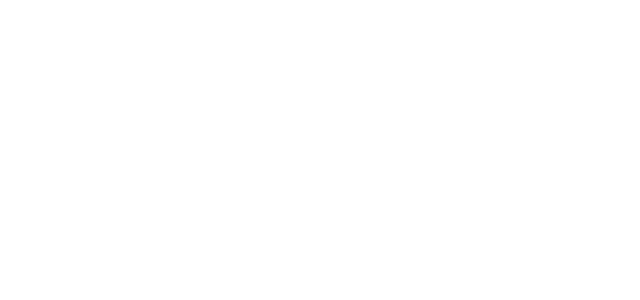
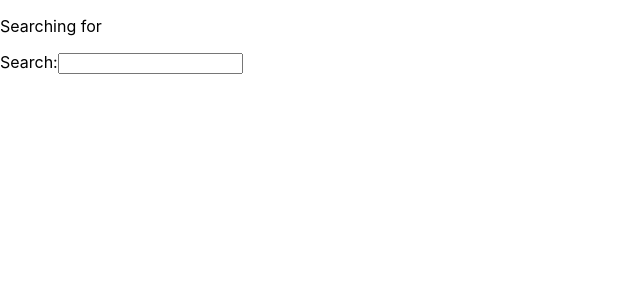
Before and after one commit to manamiueda1/react-class-prep, a React (Create React App) app: page /search in a window 1280 px wide. Shown: the top 300 px of the page, without its empty margins (0-640 px from the left). Built offline with nearby package versions, Linux system fonts and the light colour scheme.

Commit message:
added search

```diff
--- a/src/App.js
+++ b/src/App.js
@@ -5,6 +5,7 @@
 import StudentList from "./components/StudentList/StudentList.component";
 import Form from "./components/Form/Form.component";
 import Welcome from "./components/Welcome/Welcome.component";
+import Search from "./components/Search/Search.component";
 
 import "./App.css";
 
@@ -18,6 +19,7 @@
             <Route exact path="/students" component={StudentList} />
             <Route exact path="/form" component={Form} />
             <Route exact path="/welcome" component={Welcome} />
+            <Route exact path="/search" component={Search} />
           </Switch>
         </div>
       </Router>
--- a/src/components/Search/Search.component.jsx
+++ b/src/components/Search/Search.component.jsx
@@ -0,0 +1,24 @@
+import React from 'react';
+
+
+const Search = () => {
+    const [searchTerm, setSearchTerm] = React.useState("");
+
+    const handleChange = (event) => {
+      setSearchTerm(event.target.value);
+    };
+
+    return (
+      <div>
+        <p>
+          Searching for <strong>{searchTerm}</strong>
+        </p>
+        <label htmlFor="search" type="text">
+          Search:
+        </label>
+        <input id="search" type="text" onChange={handleChange} />
+      </div>
+    );
+  };
+
+  export default Search
--- a/src/components/Welcome/Welcome.component.jsx
+++ b/src/components/Welcome/Welcome.component.jsx
@@ -7,7 +7,7 @@
     }
 
     render(){
-        // console.log(this.props)
+
         let username = this.props.welcome
 
         return(
```
